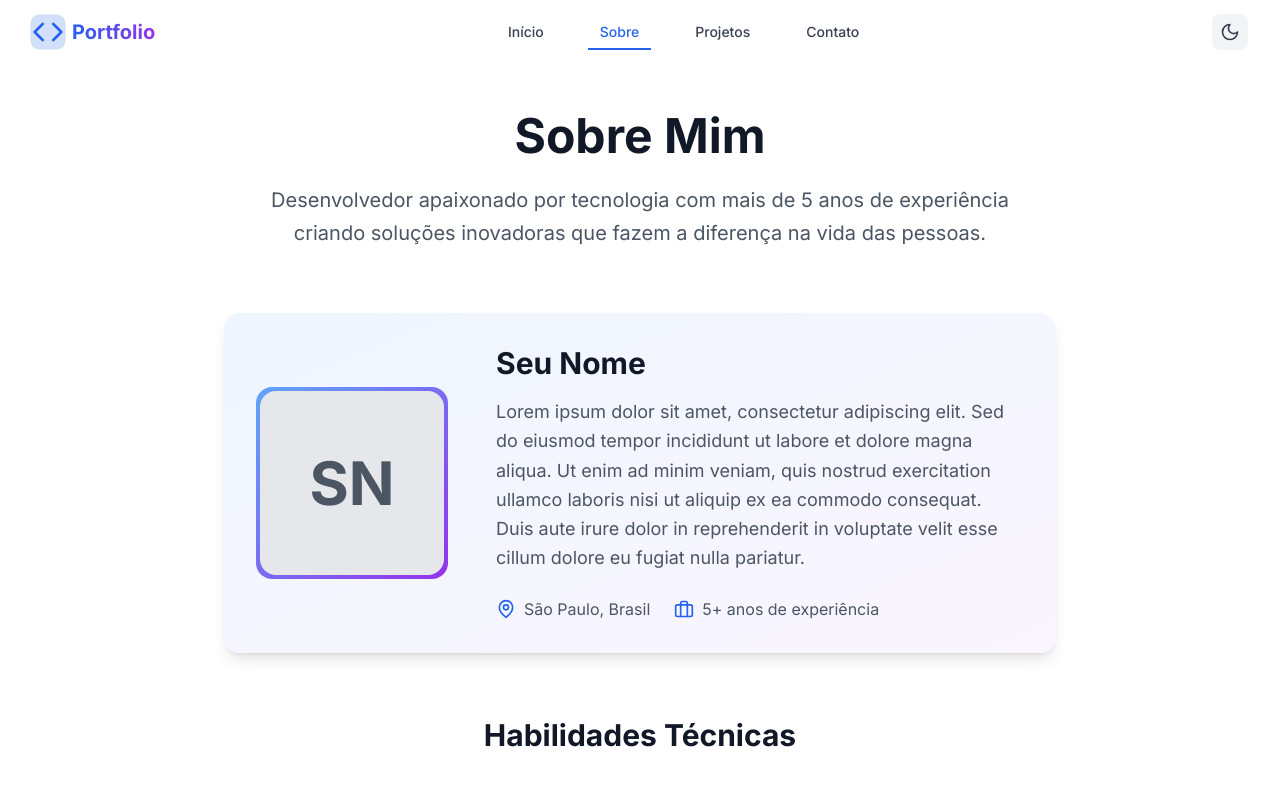
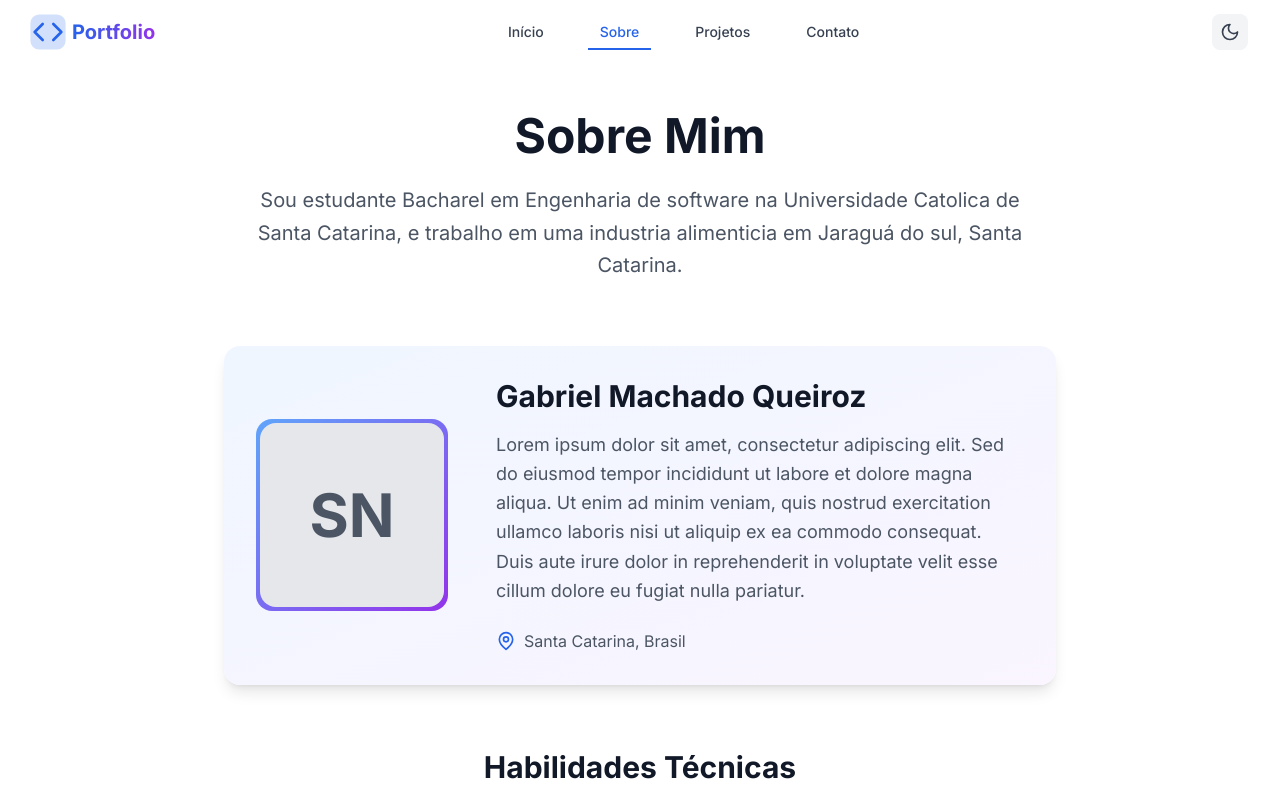
Before and after one commit to Machadomq/portfolio, a React (Vite) app: page /about in a window 1280 px wide. Shown: the top 785 px of the page. Built offline with nearby package versions, Linux system fonts and the light colour scheme.

Commit message:
Fix TypeScript error: remove unused Heart import from Footer

```diff
--- a/src/components/Footer.tsx
+++ b/src/components/Footer.tsx
@@ -1,5 +1,5 @@
 import { motion } from 'framer-motion'
-import { Github, Linkedin, Mail, Heart } from 'lucide-react'
+import { Github, Linkedin, Mail } from 'lucide-react'
 
 const Footer = () => {
     const currentYear = new Date().getFullYear()
--- a/src/pages/About.tsx
+++ b/src/pages/About.tsx
@@ -59,8 +59,7 @@ const About = () => {
                         Sobre Mim
                     </h1>
                     <p className="text-xl text-gray-600 dark:text-gray-300 max-w-3xl mx-auto leading-relaxed">
-                        Desenvolvedor apaixonado por tecnologia com mais de 5 anos de experiência criando soluções
-                        inovadoras que fazem a diferença na vida das pessoas.
+                       Sou estudante Bacharel em Engenharia de software na Universidade Catolica de Santa Catarina, e trabalho em uma industria alimenticia em Jaraguá do sul, Santa Catarina.
                     </p>
                 </motion.div>
 
@@ -83,7 +82,7 @@ const About = () => {
 
                             <div className="flex-1 text-center lg:text-left">
                                 <h2 className="text-3xl font-bold text-gray-900 dark:text-white mb-4">
-                                    Seu Nome
+                                    Gabriel Machado Queiroz
                                 </h2>
                                 <p className="text-lg text-gray-600 dark:text-gray-300 mb-6 leading-relaxed">
                                     Lorem ipsum dolor sit amet, consectetur adipiscing elit. Sed do eiusmod tempor
@@ -95,11 +94,10 @@ const About = () => {
                                 <div className="flex flex-col sm:flex-row space-y-2 sm:space-y-0 sm:space-x-6 text-gray-600 dark:text-gray-300">
                                     <div className="flex items-center justify-center lg:justify-start space-x-2">
                                         <MapPin className="w-5 h-5 text-blue-600" />
-                                        <span>São Paulo, Brasil</span>
+                                        <span>Santa Catarina, Brasil</span>
                                     </div>
                                     <div className="flex items-center justify-center lg:justify-start space-x-2">
-                                        <Briefcase className="w-5 h-5 text-blue-600" />
-                                        <span>5+ anos de experiência</span>
+
                                     </div>
                                 </div>
                             </div>
--- a/src/pages/Home.tsx
+++ b/src/pages/Home.tsx
@@ -192,7 +192,7 @@ const Home = () => {
                         className="text-center mb-16"
                     >
                         <h2 className="text-3xl sm:text-4xl font-bold text-gray-900 dark:text-white mb-4">
-                            Tecnologias & Habilidades
+                            Tecnologias & Ferramentas
                         </h2>
                         <p className="text-lg text-gray-600 dark:text-gray-300 max-w-2xl mx-auto">
                             Conjunto de tecnologias modernas que utilizo para criar soluções robustas e escaláveis
@@ -201,8 +201,8 @@ const Home = () => {
 
                     <div className="grid grid-cols-2 md:grid-cols-4 lg:grid-cols-6 gap-6">
                         {[
-                            'React', 'TypeScript', 'Node.js', 'Python', 'JavaScript', 'Next.js',
-                            'Tailwind', 'MongoDB', 'PostgreSQL', 'Docker', 'AWS', 'Git'
+                            'React', 'TypeScript', 'Java', 'Python', 'JavaScript', 'Spring Boot',
+                            'Tailwind', 'MySQL', 'Insominia', 'Flask', 'Git'
                         ].map((skill, index) => (
                             <motion.div
                                 key={skill}
```
Also changed, not shown: src/img/React-icon.svg.png (added).
